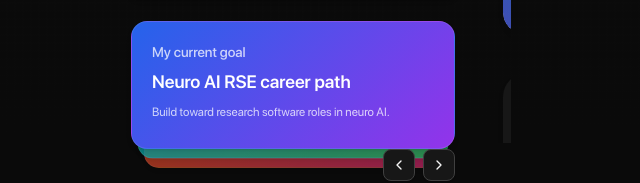
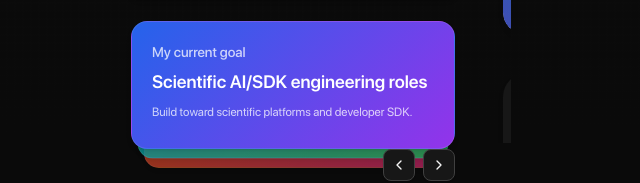
Before and after one commit to btkcodedev/portfolio-website, a Next.js app: page / in a window 1280 px wide. Shown: the part 657-840 px from the top of the page, without its empty margins (373-1013 px from the left). Built offline with nearby package versions, Linux system fonts and the light colour scheme; grey boxes are pictures that could not be loaded.

Commit message:
update taglines

```diff
--- a/components/I18n/index.tsx
+++ b/components/I18n/index.tsx
@@ -133,14 +133,14 @@ const translations: Record<Language, Record<string, string>> = {
     "ML Projects IPY notebook": "ML പ്രോജക്റ്റുകൾ നോട്ട്ബുക്ക്",
     "and a long way to go......": "ഇനിയും ഒരുപാട് മുന്നോട്ട് പോകാനുണ്ട്......",
     "My current goal": "എന്റെ നിലവിലെ ലക്ഷ്യം",
-    "Neuro AI RSE career path": "ന്യൂറോ AI RSE കരിയർ പാത",
-    "Build toward research software roles in neuro AI.": "ന്യൂറോ AI-യിലെ റിസർച്ച് സോഫ്റ്റ്‌വെയർ റോളുകൾ",
+    "AI & SDK engineering roles": "AI & SDK എൻജിനീയറിംഗ് റോളുകൾ",
+    "Build toward AI platform and developer SDK engineering roles.": "AI പ്ലാറ്റ്‌ഫോം, ഡെവലപ്പർ SDK എൻജിനീയറിംഗ് റോളുകളിലേക്ക്",
     "Now learning": "ഇപ്പോൾ പഠിക്കുന്നത്",
-    "Neuroscience tooling": "ന്യൂറോ സയൻസ് ടൂളിംഗ്",
-    "MNE, signal workflows, reproducible analysis.": "MNE, സിഗ്നൽ വർക്ക്ഫ്ലോകൾ",
+    "AI & SDK tooling": "AI & SDK ടൂളിംഗ്",
+    "LLM APIs, agent frameworks, MCP, and eval harnesses.": "LLM API-കൾ, ഏജന്റ് ഫ്രെയിംവർക്കുകൾ, MCP, eval",
     "Next proof": "അടുത്ത തെളിവ്",
-    "Open-source research work": "ഓപ്പൺ സോഴ്‌സ് റിസർച്ച് വർക്ക്",
-    "More useful commits, notebooks, and small tools.": "കൂടുതൽ ഉപയോഗപ്രദമായ ടൂളുകൾ",
+    "Open-source AI tooling": "ഓപ്പൺ സോഴ്‌സ് AI ടൂളിംഗ്",
+    "SDKs, integrations, and dev tools people actually use.": "ആളുകൾ ഉപയോഗിക്കുന്ന SDK-കൾ, ഇന്റഗ്രേഷനുകൾ, ടൂളുകൾ",
     "Nice to meet you": "കണ്ടതിൽ സന്തോഷം",
     About: "കുറിച്ച്",
     Experience: "പരിചയം",
@@ -272,14 +272,14 @@ const translations: Record<Language, Record<string, string>> = {
     "ML Projects IPY notebook": "机器学习项目 IPY 笔记本",
     "and a long way to go......": "还有很长的路要走......",
     "My current goal": "我当前的目标",
-    "Neuro AI RSE career path": "神经 AI RSE 职业路径",
-    "Build toward research software roles in neuro AI.": "致力于神经 AI 领域的研究软件角色。",
+    "AI & SDK engineering roles": "AI 与 SDK 工程岗位",
+    "Build toward AI platform and developer SDK engineering roles.": "朝着 AI 平台与开发者 SDK 工程岗位努力。",
     "Now learning": "正在学习",
-    "Neuroscience tooling": "神经科学工具",
-    "MNE, signal workflows, reproducible analysis.": "MNE、信号工作流、可重复性分析。",
+    "AI & SDK tooling": "AI 与 SDK 工具",
+    "LLM APIs, agent frameworks, MCP, and eval harnesses.": "LLM API、智能体框架、MCP 和评测工具。",
     "Next proof": "下一个证明",
-    "Open-source research work": "开源研究工作",
-    "More useful commits, notebooks, and small tools.": "更多有用的提交、笔记本和小型工具。",
+    "Open-source AI tooling": "开源 AI 工具",
+    "SDKs, integrations, and dev tools people actually use.": "人们真正会用的 SDK、集成和开发工具。",
     "Nice to meet you": "很高兴认识你",
     About: "关于",
     Experience: "经历",
@@ -411,14 +411,14 @@ const translations: Record<Language, Record<string, string>> = {
     "ML Projects IPY notebook": "ML プロジェクト IPY ノートブック",
     "and a long way to go......": "まだまだ先は長い......",
     "My current goal": "現在の目標",
-    "Neuro AI RSE career path": "ニューロ AI RSE のキャリアパス",
-    "Build toward research software roles in neuro AI.": "ニューロ AI 分野の研究ソフトウェア職を目指しています。",
+    "AI & SDK engineering roles": "AI・SDK エンジニアリング職",
+    "Build toward AI platform and developer SDK engineering roles.": "AI プラットフォームや開発者向け SDK のエンジニアリング職を目指しています。",
     "Now learning": "現在学習中",
-    "Neuroscience tooling": "神経科学ツール",
-    "MNE, signal workflows, reproducible analysis.": "MNE、信号処理ワークフロー、再現可能な分析。",
+    "AI & SDK tooling": "AI・SDK ツール",
+    "LLM APIs, agent frameworks, MCP, and eval harnesses.": "LLM API、エージェントフレームワーク、MCP、評価ハーネス。",
     "Next proof": "次の実績",
-    "Open-source research work": "オープンソース研究活動",
-    "More useful commits, notebooks, and small tools.": "より役立つコミット、ノートブック、小さなツール。",
+    "Open-source AI tooling": "オープンソースの AI ツール",
+    "SDKs, integrations, and dev tools people actually use.": "実際に使われる SDK、連携、開発ツール。",
     "Nice to meet you": "よろしくお願いします",
     About: "概要",
     Experience: "経験",
@@ -550,14 +550,14 @@ const translations: Record<Language, Record<string, string>> = {
     "ML Projects IPY notebook": "ML प्रोजेक्ट्स IPY नोटबुक",
     "and a long way to go......": "और अभी लंबा रास्ता बाकी है......",
     "My current goal": "मेरा वर्तमान लक्ष्य",
-    "Neuro AI RSE career path": "न्यूरो AI RSE करियर पथ",
-    "Build toward research software roles in neuro AI.": "न्यूरो AI में रिसर्च सॉफ्टवेयर भूमिकाओं की ओर बढ़ना।",
+    "AI & SDK engineering roles": "AI और SDK इंजीनियरिंग भूमिकाएं",
+    "Build toward AI platform and developer SDK engineering roles.": "AI प्लेटफ़ॉर्म और डेवलपर SDK इंजीनियरिंग भूमिकाओं की ओर बढ़ना।",
     "Now learning": "अभी सीख रहा हूं",
-    "Neuroscience tooling": "न्यूरोसाइंस टूलिंग",
-    "MNE, signal workflows, reproducible analysis.": "MNE, सिग्नल वर्कफ़्लो, पुनरुत्पादनीय विश्लेषण।",
+    "AI & SDK tooling": "AI और SDK टूलिंग",
+    "LLM APIs, agent frameworks, MCP, and eval harnesses.": "LLM API, एजेंट फ्रेमवर्क, MCP और eval हार्नेस।",
     "Next proof": "अगला प्रमाण",
-    "Open-source research work": "ओपन-सोर्स रिसर्च कार्य",
-    "More useful commits, notebooks, and small tools.": "और उपयोगी कमिट, नोटबुक और छोटे टूल।",
+    "Open-source AI tooling": "ओपन-सोर्स AI टूलिंग",
+    "SDKs, integrations, and dev tools people actually use.": "ऐसे SDK, इंटीग्रेशन और डेव टूल जो लोग सचमुच इस्तेमाल करते हैं।",
     "Nice to meet you": "आपसे मिलकर खुशी हुई",
     About: "परिचय",
     Experience: "अनुभव",
--- a/config/site-config.ts
+++ b/config/site-config.ts
@@ -645,20 +645,20 @@ const GridItems: GridItemInterface[] = [
 const CurrentGoalItems = [
   {
     label: "My current goal",
-    title: "Neuro AI RSE career path",
-    description: "Build toward research software roles in neuro AI.",
+    title: "Scientific AI/SDK engineering roles",
+    description: "Build toward scientific platforms and developer SDK.",
     color: "linear-gradient(135deg, #2563eb, #9333ea)",
   },
   {
     label: "Now learning",
-    title: "Neuroscience tooling",
-    description: "MNE, signal workflows, reproducible analysis.",
+    title: "AI & SDK tooling",
+    description: "LLM APIs, agent frameworks, MCP, and eval harnesses.",
     color: "linear-gradient(135deg, #0891b2, #16a34a)",
   },
   {
     label: "Next proof",
-    title: "Open-source research work",
-    description: "More useful commits, notebooks, and small tools.",
+    title: "Opensource AI tooling",
+    description: "SDKs, integrations, and dev tools people actually use.",
     color: "linear-gradient(135deg, #ea580c, #db2777)",
   },
 ];
```
